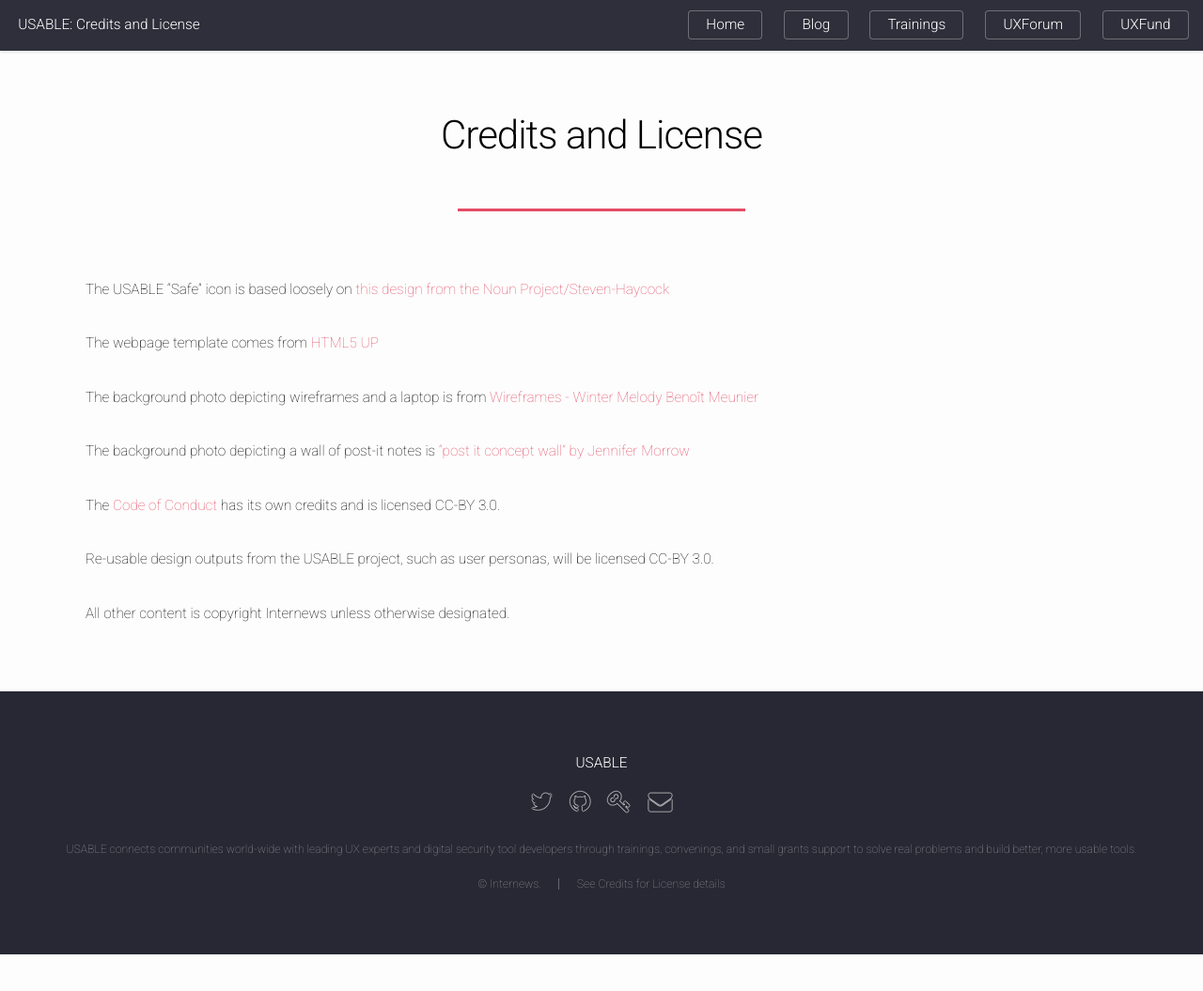
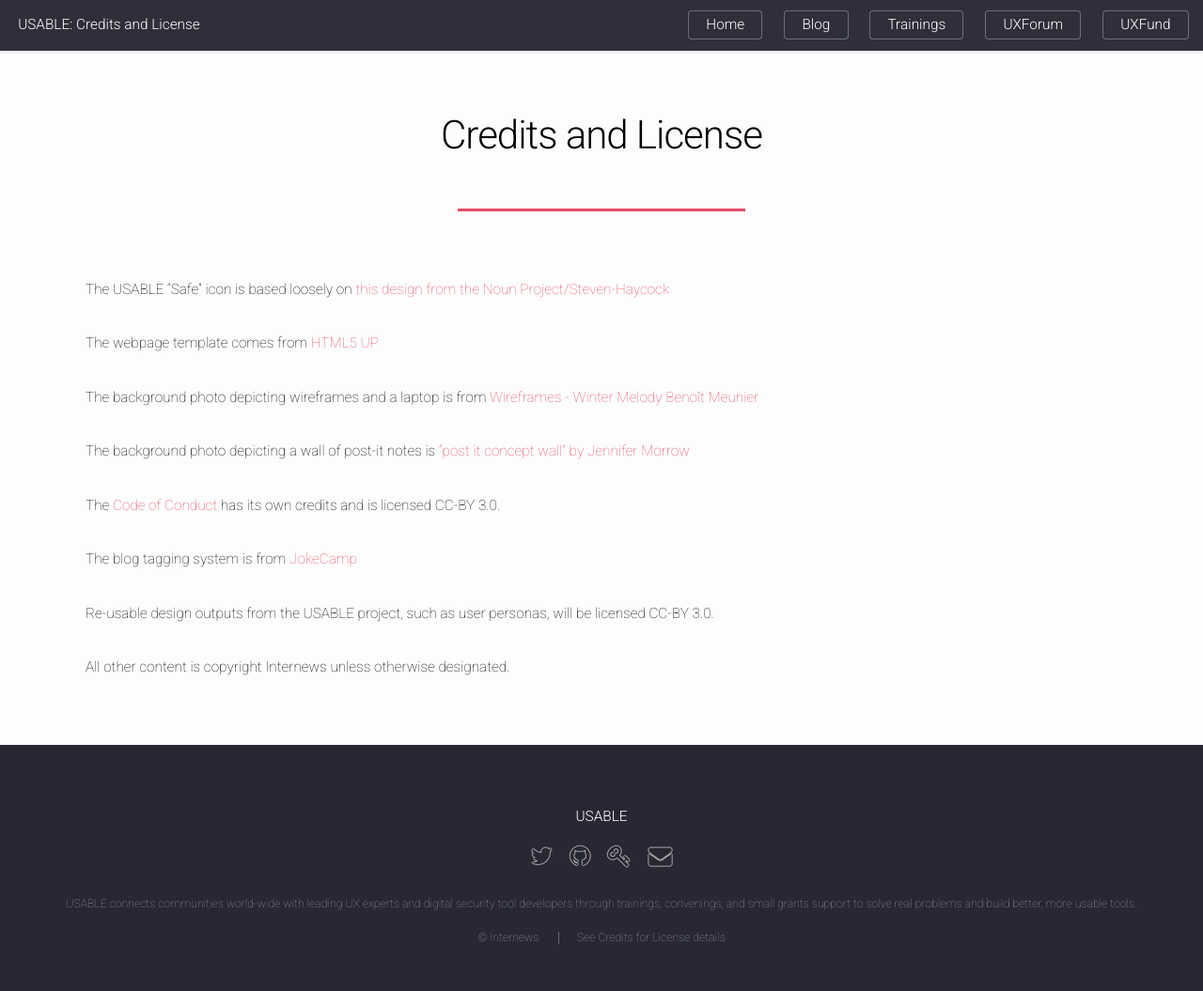
Before and after one commit to OpenInternet/USABLE-website, a Jekyll site: the page built from credits.md, in a window 1280 px wide and 1074 px high. Shown: the top 1055 px of the window at 94% size. Built offline with Jekyll 4.4.1, drawn with Linux system fonts in a browser that asks for light colours; comment, search, counter and statistics services are not loaded.

Commit message:
updated credits to include tag mgmt source

```diff
--- a/credits.md
+++ b/credits.md
@@ -17,6 +17,8 @@ The background photo depicting a wall of post-it notes is ["post it concept wall
 
 The [Code of Conduct](/codeofconduct.html) has its own credits and is licensed CC-BY 3.0.
 
+The blog tagging system is from [JokeCamp](http://www.jokecamp.com/tag/)
+
 Re-usable design outputs from the USABLE project, such as user personas, will be licensed CC-BY 3.0.
 
 All other content is copyright Internews unless otherwise designated.
```
